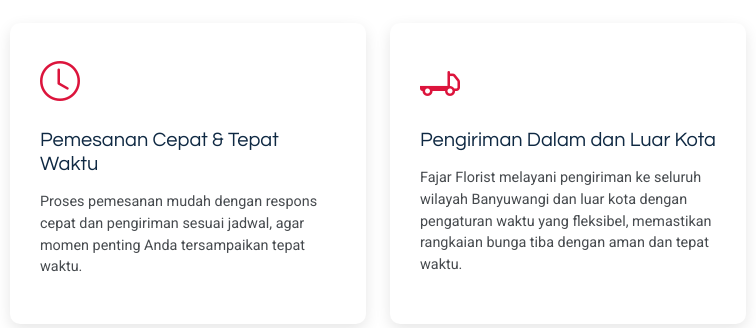
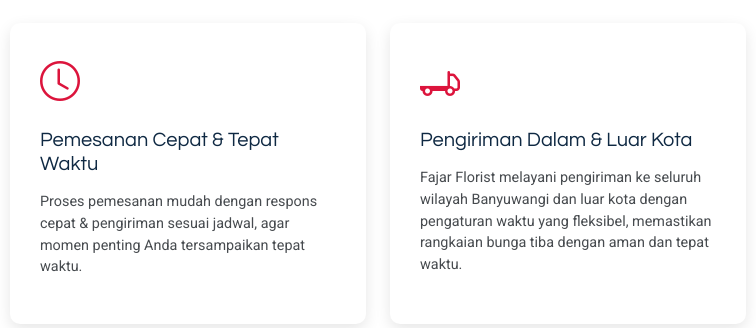
Before and after one commit to anekaprt/pajarplorist, a plain HTML site: page index.html in a window 1280 px wide. Shown: the part 2760-3088 px from the top of the page, 72-828 px from the left. Drawn offline with Linux system fonts and the light colour scheme.

Commit message:
Update service.html

```diff
--- a/service.html
+++ b/service.html
@@ -20,7 +20,7 @@
                 <div class="service-item">
                   <i class="bi bi-clock icon"></i>
                   <h3><a href="#">Pemesanan Cepat & Tepat Waktu</a></h3>
-                  <p>Proses pemesanan mudah dengan respons cepat dan pengiriman sesuai jadwal,
+                  <p>Proses pemesanan mudah dengan respons cepat & pengiriman sesuai jadwal,
                     agar momen penting Anda tersampaikan tepat waktu.
 
                   </p>
@@ -31,7 +31,7 @@
              <div class="col-md-4" data-aos="fade-up" data-aos-delay="200">
                 <div class="service-item">
                   <i class="bi bi-truck-flatbed icon"></i>
-                  <h3><a href="#">Pengiriman Dalam dan Luar Kota</a></h3>
+                  <h3><a href="#">Pengiriman Dalam & Luar Kota</a></h3>
                   <p>Fajar Florist melayani pengiriman ke seluruh wilayah Banyuwangi dan luar kota
                     dengan pengaturan waktu yang fleksibel, memastikan rangkaian bunga tiba dengan aman dan tepat waktu.</p>
                 </div>
```
